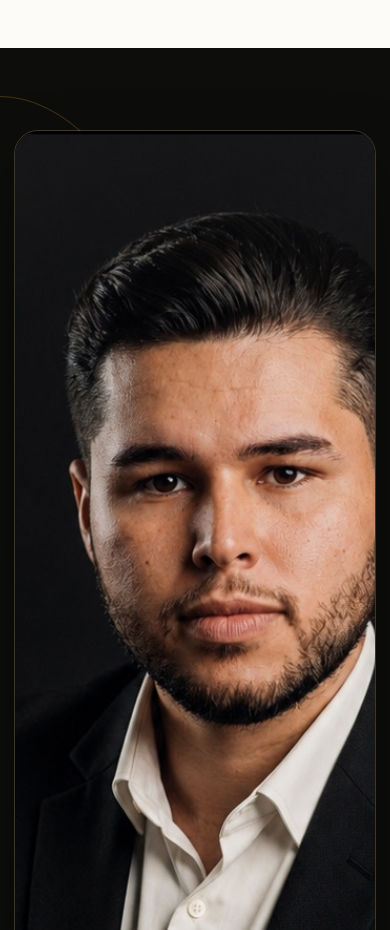
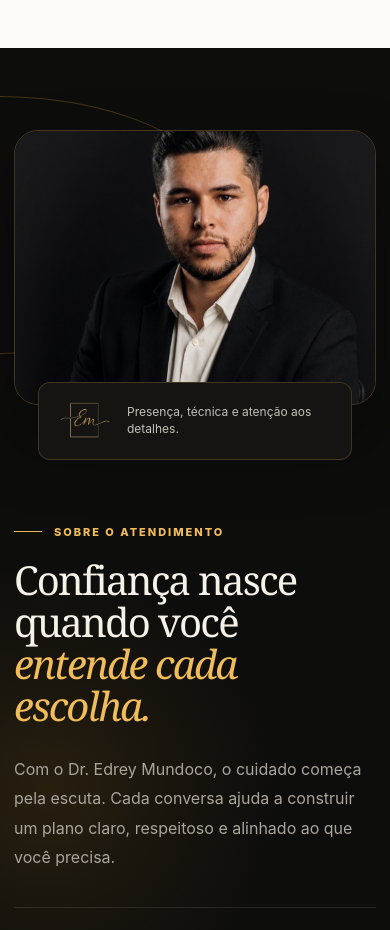
Before and after one commit to Track-For/site-dentista, a Vue app: page / in a window 390 px wide. Shown: the part 3340-4270 px from the top of the page. Built offline with nearby package versions, Linux system fonts and the light colour scheme.

Commit message:
Reduz dimensões do retrato na seção Sobre

```diff
--- a/src/style.css
+++ b/src/style.css
@@ -579,7 +579,7 @@ h2 em {
 
 .about-visual {
   position: relative;
-  max-width: 510px;
+  max-width: 440px;
 }
 
 .about-visual::before {
@@ -603,7 +603,7 @@ h2 em {
 .about-image img {
   display: block;
   width: 100%;
-  aspect-ratio: 4 / 3;
+  height: 300px;
   object-fit: cover;
   object-position: center 18%;
 }
@@ -1068,7 +1068,8 @@ h2 em {
   .treatment-detail { padding: 0 22px 26px; }
   .section-cta { align-items: stretch; flex-direction: column; }
   .about-grid { grid-template-columns: 1fr; }
-  .about-visual { width: min(100%, 480px); margin-inline: auto; }
+  .about-visual { width: min(100%, 420px); margin-inline: auto; }
+  .about-image img { height: min(70vw, 300px); }
   .about-copy { padding-top: 10px; }
   .faq-grid { grid-template-columns: 1fr; }
   .faq-intro { position: static; }
```
